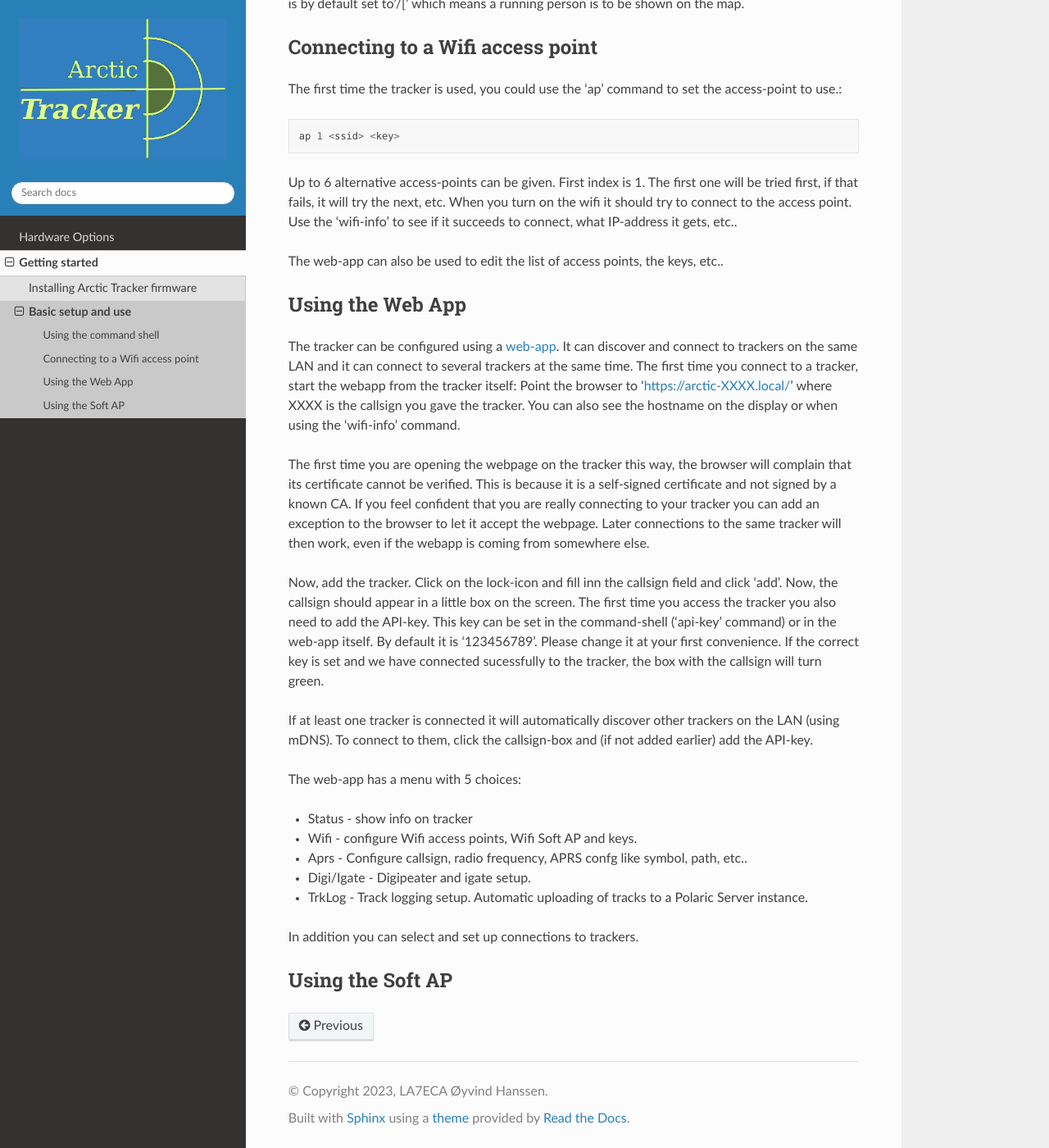
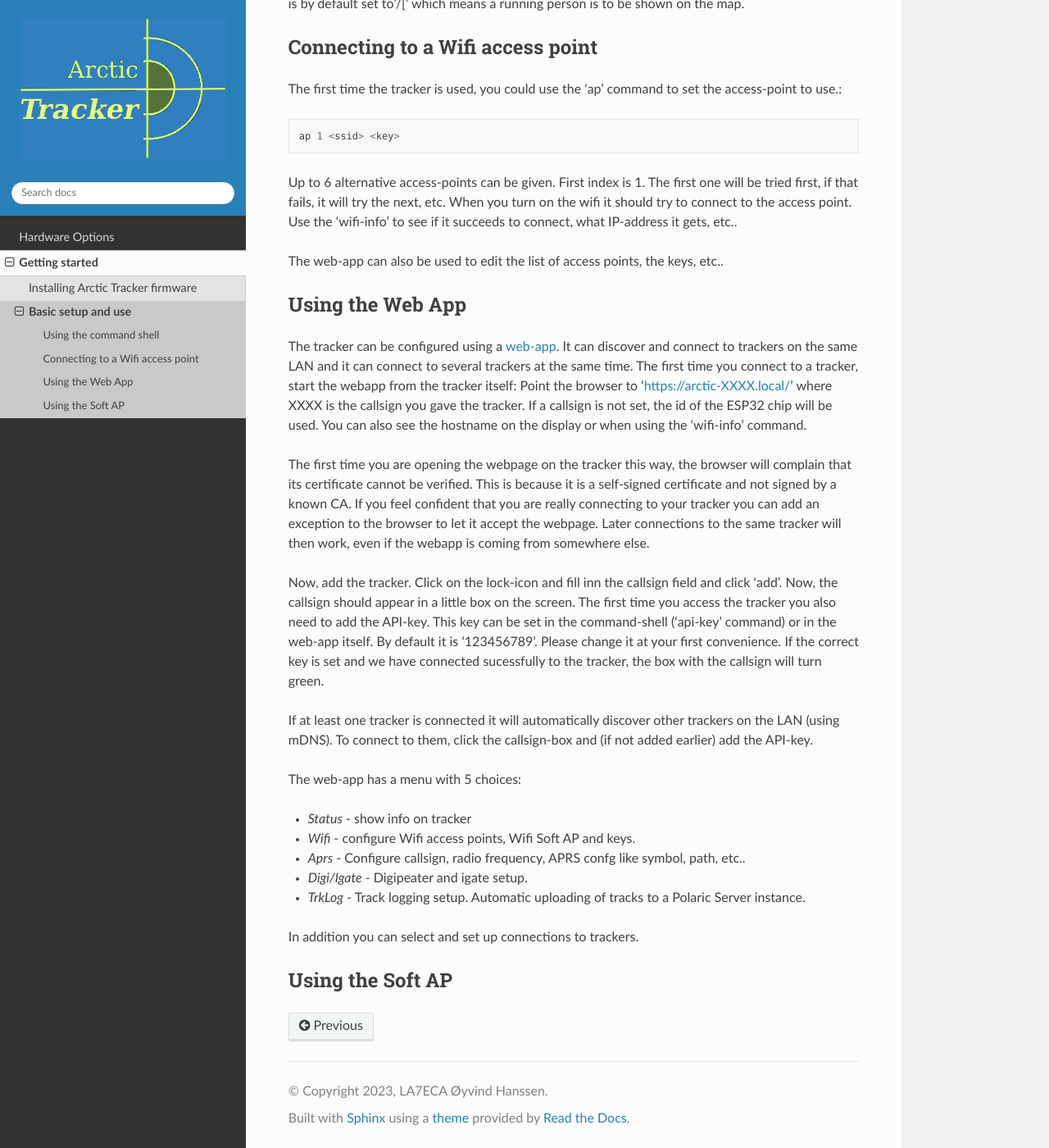
Before and after one commit to Hamlabs/ArcticTracker-docs, a Sphinx documentation site: the page built from docs/setup.rst, in a window 1280 px wide and 1400 px high, scrolled down 1327 px. Shown: the whole window at 82% size. Built offline with Sphinx 7.4.7 and the Read the Docs theme 3.1.0, drawn with Linux system fonts in a browser that asks for light colours; pages that are not in the unit, such as notebooks, are missing from menus.

Commit message:
Update setup.rst

```diff
--- a/docs/setup.rst
+++ b/docs/setup.rst
@@ -26,7 +26,7 @@ The web-app can also be used to edit the list of access points, the keys, etc..
 
 Using the Web App
 -----------------
-The tracker can be configured using a `web-app <https://github.com/Hamlabs/ArcticTracker-Webapp>`_. It can discover and connect to trackers on the same LAN and it can connect to several trackers at the same time. The first time you connect to a tracker, start the webapp from the tracker itself: Point the browser to 'https://arctic-XXXX.local/' where XXXX is the callsign you gave the tracker. You can also see the hostname on the display or when using the 'wifi-info' command.
+The tracker can be configured using a `web-app <https://github.com/Hamlabs/ArcticTracker-Webapp>`_. It can discover and connect to trackers on the same LAN and it can connect to several trackers at the same time. The first time you connect to a tracker, start the webapp from the tracker itself: Point the browser to 'https://arctic-XXXX.local/' where XXXX is the callsign you gave the tracker. If a callsign is not set, the id of the ESP32 chip will be used. You can also see the hostname on the display or when using the 'wifi-info' command.
 
 The first time you are opening the webpage on the tracker this way, the browser will complain that its certificate cannot be verified. This is because it is a self-signed certificate and not signed by a known CA. If you feel confident that you are really connecting to your tracker you can add an exception to the browser to let it accept the webpage. Later connections to the same tracker will then work, even if the webapp is coming from somewhere else.
 
@@ -36,11 +36,11 @@ If at least one tracker is connected it will automatically discover other tracke
 
 The web-app has a menu with 5 choices:
 
-* Status - show info on tracker
-* Wifi - configure Wifi access points, Wifi Soft AP and keys.
-* Aprs - Configure callsign, radio frequency, APRS confg like symbol, path, etc..
-* Digi/Igate - Digipeater and igate setup.
-* TrkLog - Track logging setup. Automatic uploading of tracks to a Polaric Server instance.
+* *Status* - show info on tracker
+* *Wifi* - configure Wifi access points, Wifi Soft AP and keys.
+* *Aprs* - Configure callsign, radio frequency, APRS confg like symbol, path, etc..
+* *Digi/Igate* - Digipeater and igate setup.
+* *TrkLog* - Track logging setup. Automatic uploading of tracks to a Polaric Server instance.
 
 In addition you can select and set up connections to trackers.
 
```
